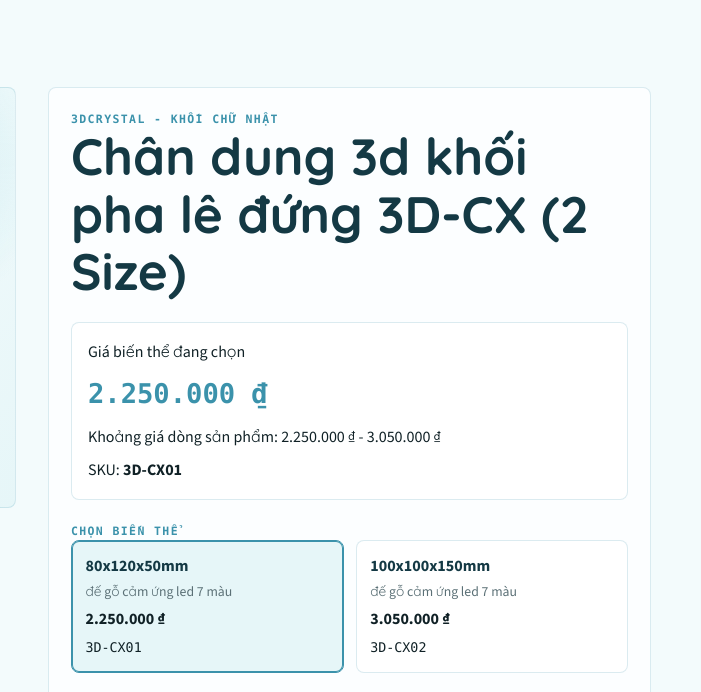
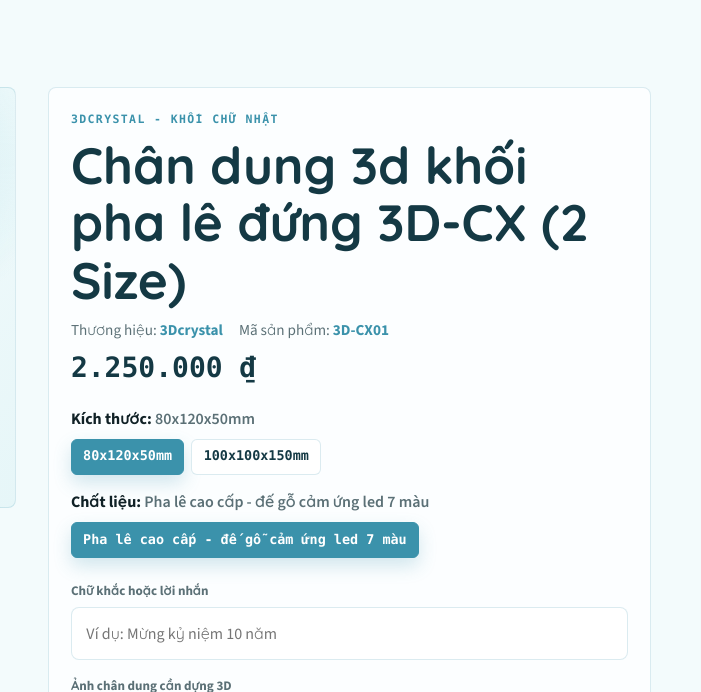
Before and after one commit to khoinguyen0811/FE-QuaTangTinhTe, a website: page product.html in a window 1280 px wide. Shown: the part 181-873 px from the top of the page, 579-1280 px from the left. Drawn offline with nearby package versions, Linux system fonts and the light colour scheme; a web font is replaced by a local one.

Commit message:
Split product variant selectors

```diff
--- a/index.css
+++ b/index.css
@@ -63,6 +63,8 @@ h3,
 .cart-badge,
 .variant-button small,
 .price-panel strong,
+.detail-price,
+.variant-choice,
 .qty-control,
 .button {
   font-family: var(--font-mono);
@@ -1321,6 +1323,31 @@ button {
   line-height: 1.12;
 }
 
+.product-summary {
+  display: grid;
+  gap: 0.55rem;
+}
+
+.product-meta-line {
+  display: flex;
+  flex-wrap: wrap;
+  gap: 0.35rem 1rem;
+  margin: 0;
+  color: var(--muted);
+  font-size: 0.95rem;
+}
+
+.product-meta-line b {
+  color: var(--brand-700);
+}
+
+.detail-price {
+  display: block;
+  color: var(--brand-900);
+  font-size: clamp(1.25rem, 3vw, 1.75rem);
+  line-height: 1.2;
+}
+
 .price-panel {
   display: grid;
   gap: 0.5rem;
@@ -1337,8 +1364,61 @@ button {
 
 .variant-list {
   display: grid;
-  grid-template-columns: repeat(2, minmax(0, 1fr));
-  gap: 0.75rem;
+  gap: 0.9rem;
+}
+
+.variant-group {
+  display: grid;
+  gap: 0.45rem;
+}
+
+.variant-label {
+  margin: 0;
+  color: var(--ink);
+  font-weight: 700;
+}
+
+.variant-label strong {
+  color: var(--muted);
+  font-weight: 600;
+}
+
+.variant-options {
+  display: flex;
+  flex-wrap: wrap;
+  gap: 0.45rem;
+}
+
+.variant-choice {
+  min-height: 36px;
+  border: 1px solid var(--line);
+  border-radius: 6px;
+  padding: 0.4rem 0.7rem;
+  color: var(--brand-900);
+  background: #fff;
+  font-size: 0.84rem;
+  font-weight: 700;
+  line-height: 1.25;
+  text-align: center;
+  transition:
+    border-color 160ms ease,
+    background 160ms ease,
+    box-shadow 160ms ease,
+    transform 160ms ease;
+}
+
+.variant-choice:hover,
+.variant-choice:focus-visible {
+  border-color: var(--brand-700);
+  box-shadow: 0 8px 18px rgba(20, 57, 68, 0.12);
+  transform: translateY(-1px);
+}
+
+.variant-choice[aria-pressed="true"] {
+  border-color: var(--brand-700);
+  color: #fff;
+  background: var(--brand-700);
+  box-shadow: 0 8px 18px rgba(59, 146, 171, 0.22);
 }
 
 .variant-button {
--- a/product.html
+++ b/product.html
@@ -178,25 +178,75 @@
 				let option = optionParts
 					.join("/")
 					.normalize("NFC")
-					.replace(/^\s*pha lê cao cấp\s*[-–—]?\s*/i, "")
-					.replace(/^[\s\-–—/]+/, "")
 					.replace(/\s{2,}/g, " ")
 					.trim();
-				if (/^pha lê/i.test(option) && option.includes("-")) {
-					option = option.split("-").slice(1).join("-").trim();
-				}
 				return { size, option };
 			}
 
-			function variantButtonTemplate(item, index) {
-				const variantInfo = parseVariantTitle(item.title);
+			function uniqueVariantValues(key) {
+				const values = [];
+				product.variants.forEach((variant) => {
+					const value = parseVariantTitle(variant.title)[key];
+					if (value && !values.includes(value)) values.push(value);
+				});
+				return values;
+			}
+
+			function findVariantIndex(size, option) {
+				return product.variants.findIndex((variant) => {
+					const variantInfo = parseVariantTitle(variant.title);
+					return (!size || variantInfo.size === size) && (!option || variantInfo.option === option);
+				});
+			}
+
+			function targetIndexForSize(size) {
+				const activeInfo = parseVariantTitle(currentVariant().title);
+				const sameMaterialIndex = findVariantIndex(size, activeInfo.option);
+				if (sameMaterialIndex >= 0) return sameMaterialIndex;
+				const sizeIndex = findVariantIndex(size, "");
+				return sizeIndex >= 0 ? sizeIndex : activeVariantIndex;
+			}
+
+			function targetIndexForMaterial(option) {
+				const activeInfo = parseVariantTitle(currentVariant().title);
+				const sameSizeIndex = findVariantIndex(activeInfo.size, option);
+				if (sameSizeIndex >= 0) return sameSizeIndex;
+				const materialIndex = findVariantIndex("", option);
+				return materialIndex >= 0 ? materialIndex : activeVariantIndex;
+			}
+
+			function variantChoiceButton(label, isActive, targetIndex) {
 				return `
-					<button class="variant-button" type="button" aria-pressed="${index === activeVariantIndex}" data-variant-index="${index}">
-						<span class="variant-size">${variantInfo.size}</span>
-						${variantInfo.option ? `<span class="variant-option">${variantInfo.option}</span>` : ""}
-						<strong>${formatVND(item.price)}</strong>
-						<small>${item.sku}</small>
+					<button class="variant-choice" type="button" aria-pressed="${isActive}" data-variant-index="${targetIndex}">
+						${label}
 					</button>
+				`;
+			}
+
+			function variantPickerTemplate() {
+				const activeInfo = parseVariantTitle(currentVariant().title);
+				const sizeButtons = uniqueVariantValues("size")
+					.map((size) => variantChoiceButton(size, size === activeInfo.size, targetIndexForSize(size)))
+					.join("");
+				const materialButtons = uniqueVariantValues("option")
+					.map((option) => variantChoiceButton(option, option === activeInfo.option, targetIndexForMaterial(option)))
+					.join("");
+
+				return `
+					<div class="variant-list" id="variant-list">
+						<div class="variant-group">
+							<p class="variant-label">Kích thước: <strong>${activeInfo.size}</strong></p>
+							<div class="variant-options">${sizeButtons}</div>
+						</div>
+						${
+							materialButtons
+								? `<div class="variant-group">
+									<p class="variant-label">Chất liệu: <strong>${activeInfo.option}</strong></p>
+									<div class="variant-options">${materialButtons}</div>
+								</div>`
+								: ""
+						}
+					</div>
 				`;
 			}
 
@@ -272,25 +322,18 @@
 						<img id="main-product-image" src="${variant.imageUrl || product.imageUrl}" alt="${product.title}" referrerpolicy="no-referrer" />
 					</section>
 					<section class="detail-info" aria-labelledby="product-title">
-						<div>
+						<div class="product-summary">
 							<p class="eyebrow">${product.brand} - ${product.category}</p>
 							<h1 id="product-title">${product.title}</h1>
-						</div>
-
-						<div class="price-panel">
-							<span>Giá biến thể đang chọn</span>
-							<strong id="price-display">${formatVND(variant.price)}</strong>
-							<span>Khoảng giá dòng sản phẩm: ${priceRange(product)}</span>
-							<span>SKU: <b id="sku-display">${variant.sku}</b></span>
+							<p class="product-meta-line">
+								<span>Thương hiệu: <b>${product.brand}</b></span>
+								<span>Mã sản phẩm: <b id="sku-display">${variant.sku}</b></span>
+							</p>
+							<strong class="detail-price" id="price-display">${formatVND(variant.price)}</strong>
 						</div>
 
 						<div>
-							<p class="eyebrow">Chọn biến thể</p>
-							<div class="variant-list" id="variant-list">
-								${product.variants
-									.map(variantButtonTemplate)
-									.join("")}
-							</div>
+							${variantPickerTemplate()}
 						</div>
 
 						<form class="form-grid" id="customize-form">
```
Also changed, not shown: cart.html (+0 -5 lines).
